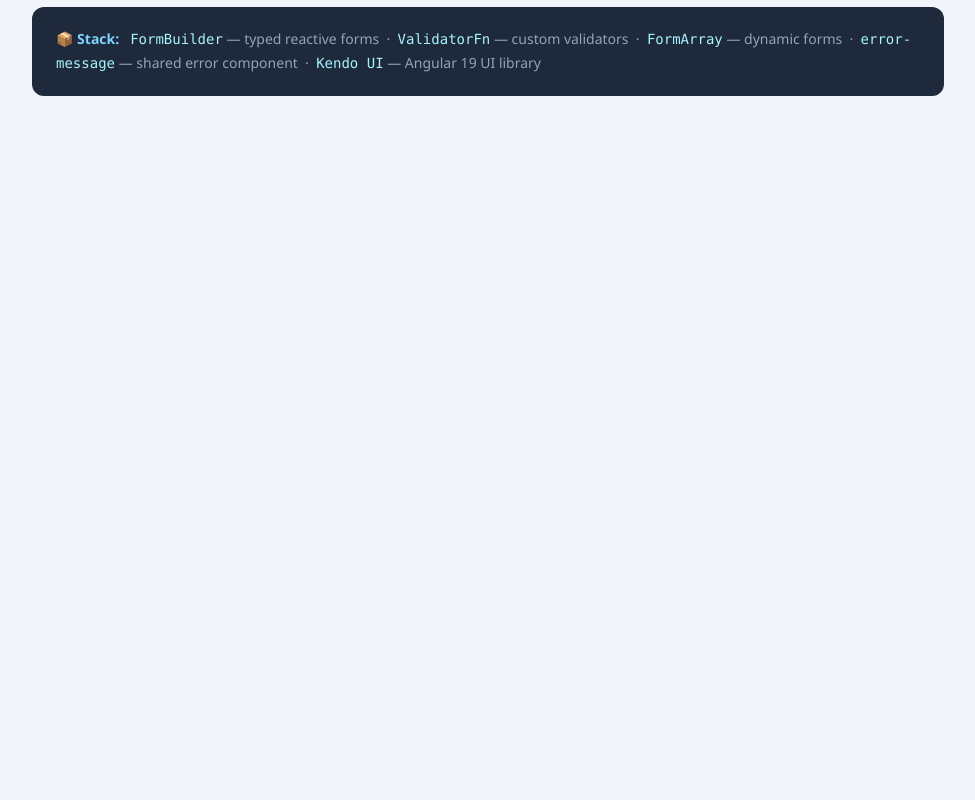
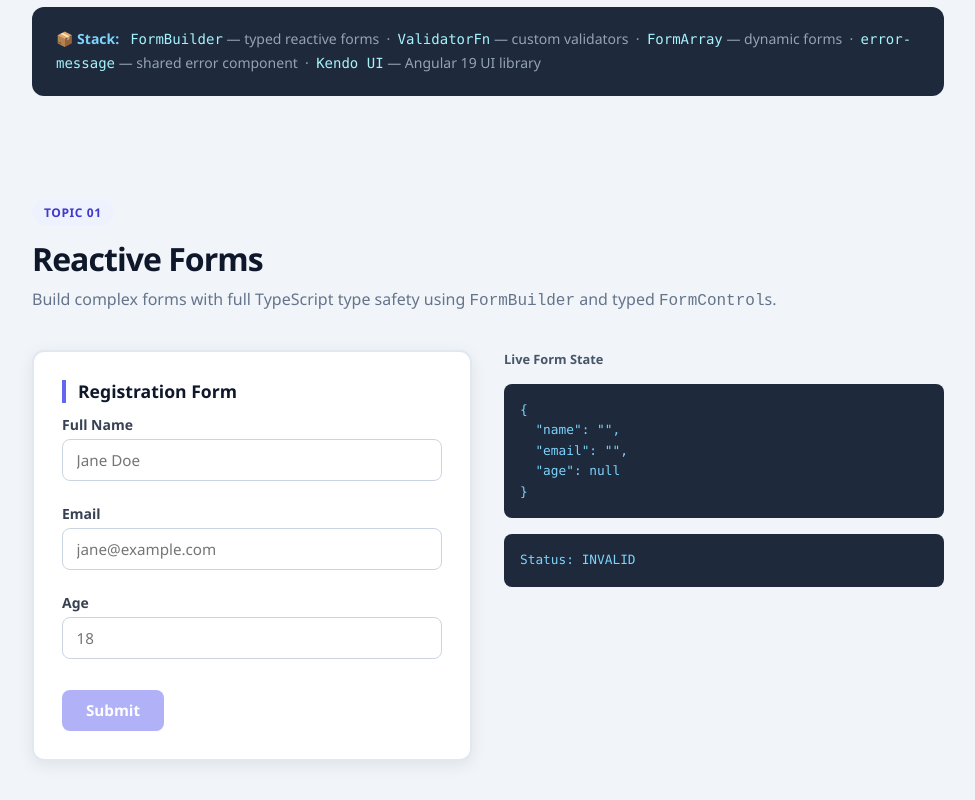
Before and after one commit to SantiAKeHe/AngularForms-Validators, an Angular app in the folder angularApp/: page / in a window 1280 px wide. Shown: the part 1101-1901 px from the top of the page, without its empty margins (152-1127 px from the left). Before the commit the page ends 1261 px from the top, so only its background shows below. Built offline with nearby package versions, Linux system fonts and the light colour scheme.

Commit message:
feat(jr): issue #15 — feat: Reactive Forms educational section

```diff
--- a/angularApp/src/app/app.html
+++ b/angularApp/src/app/app.html
@@ -59,4 +59,6 @@
 
 </div>
 
+<app-reactive />
+
 <router-outlet />
--- a/angularApp/src/app/app.ts
+++ b/angularApp/src/app/app.ts
@@ -1,5 +1,6 @@
 import { Component, signal } from '@angular/core';
 import { RouterOutlet } from '@angular/router';
+import { ReactiveComponent } from './reactive/reactive.component';
 
 interface TopicCard {
   tag: string;
@@ -13,7 +14,7 @@ interface TopicCard {
 
 @Component({
   selector: 'app-root',
-  imports: [RouterOutlet],
+  imports: [RouterOutlet, ReactiveComponent],
   templateUrl: './app.html',
   styleUrl: './app.scss',
 })
--- /dev/null
+++ b/angularApp/src/app/reactive/reactive.component.html
@@ -0,0 +1,73 @@
+<section class="page" id="reactive">
+  <span class="section-badge badge--reactive">Topic 01</span>
+  <h1 class="page-title">Reactive Forms</h1>
+  <p class="page-subtitle">
+    Build complex forms with full TypeScript type safety using
+    <code>FormBuilder</code> and typed <code>FormControl</code>s.
+  </p>
+
+  <div class="demo-grid">
+
+    <!-- ── Form ───────────────────────────────────────────────────────── -->
+    <div class="form-wrapper">
+      <h2>Registration Form</h2>
+
+      <form [formGroup]="form" (ngSubmit)="onSubmit()">
+
+        <div class="form-group">
+          <label for="name">Full Name</label>
+          <input
+            id="name"
+            type="text"
+            formControlName="name"
+            [attr.aria-invalid]="name.invalid && name.touched ? true : null"
+            placeholder="Jane Doe"
+          />
+          <app-error-message [control]="name" />
+        </div>
+
+        <div class="form-group">
+          <label for="email">Email</label>
+          <input
+            id="email"
+            type="email"
+            formControlName="email"
+            [attr.aria-invalid]="email.invalid && email.touched ? true : null"
+            placeholder="jane@example.com"
+          />
+          <app-error-message [control]="email" />
+        </div>
+
+        <div class="form-group">
+          <label for="age">Age</label>
+          <input
+            id="age"
+            type="number"
+            formControlName="age"
+            [attr.aria-invalid]="age.invalid && age.touched ? true : null"
+            placeholder="18"
+          />
+          <app-error-message [control]="age" />
+        </div>
+
+        <button type="submit" [disabled]="form.invalid">Submit</button>
+
+      </form>
+
+      @if (submittedValues()) {
+        <div class="alert alert--success" style="margin-top: 1.25rem">
+          <strong>Submitted values:</strong>
+          <pre style="margin-top: 0.5rem; background: transparent; color: inherit; padding: 0; font-size: 0.85rem">{{ submittedValues() | json }}</pre>
+        </div>
+      }
+    </div>
+
+    <!-- ── Playground ─────────────────────────────────────────────────── -->
+    <div>
+      <p class="playground-label">Live Form State</p>
+      <pre class="playground-state">{{ form.value | json }}</pre>
+      <pre class="playground-state">Status: {{ form.status }}</pre>
+    </div>
+
+  </div>
+</section>
--- /dev/null
+++ b/angularApp/src/app/reactive/reactive.component.scss
@@ -0,0 +1 @@
+/* Styles live in global styles.scss */
--- /dev/null
+++ b/angularApp/src/app/reactive/reactive.component.ts
@@ -0,0 +1,59 @@
+import { Component, inject, signal } from '@angular/core';
+import { JsonPipe } from '@angular/common';
+import { FormBuilder, FormControl, ReactiveFormsModule, Validators } from '@angular/forms';
+import { ErrorMessageComponent } from '../shared/components/error-message/error-message.component';
+
+interface RegistrationFormValue {
+  name: string;
+  email: string;
+  age: number | null;
+}
+
+@Component({
+  selector: 'app-reactive',
+  standalone: true,
+  imports: [ReactiveFormsModule, JsonPipe, ErrorMessageComponent],
+  templateUrl: './reactive.component.html',
+  styleUrl: './reactive.component.scss',
+})
+export class ReactiveComponent {
+  private fb = inject(FormBuilder);
+
+  form = this.fb.group({
+    name: this.fb.nonNullable.control<string>('', {
+      validators: [Validators.required],
+      updateOn: 'blur',
+    }),
+    email: this.fb.nonNullable.control<string>('', {
+      validators: [Validators.required, Validators.email],
+      updateOn: 'blur',
+    }),
+    age: this.fb.control<number | null>(null, {
+      validators: [Validators.required, Validators.min(18)],
+      updateOn: 'blur',
+    }),
+  });
+
+  submittedValues = signal<RegistrationFormValue | null>(null);
+
+  get name(): FormControl<string> {
+    return this.form.controls.name;
+  }
+
+  get email(): FormControl<string> {
+    return this.form.controls.email;
+  }
+
+  get age(): FormControl<number | null> {
+    return this.form.controls.age;
+  }
+
+  onSubmit(): void {
+    if (this.form.invalid) {
+      this.form.markAllAsTouched();
+      return;
+    }
+    const { name, email, age } = this.form.getRawValue();
+    this.submittedValues.set({ name, email, age });
+  }
+}
--- /dev/null
+++ b/angularApp/src/app/shared/components/error-message/error-message.component.html
@@ -0,0 +1,3 @@
+@if (errorMessage) {
+  <span class="error-msg">{{ errorMessage }}</span>
+}
--- /dev/null
+++ b/angularApp/src/app/shared/components/error-message/error-message.component.scss
@@ -0,0 +1 @@
+/* Styles live in global styles.scss under .error-msg */
--- /dev/null
+++ b/angularApp/src/app/shared/components/error-message/error-message.component.ts
@@ -0,0 +1,30 @@
+import { Component, Input } from '@angular/core';
+import { AbstractControl } from '@angular/forms';
+import { CommonModule } from '@angular/common';
+
+const ERROR_MESSAGES: Record<string, string> = {
+  required: 'This field is required',
+  email: 'Enter a valid email address',
+  minlength: 'Value is too short',
+  maxlength: 'Value is too long',
+  min: 'Value is below the minimum allowed',
+  noSpaces: 'Spaces are not allowed',
+  passwordMismatch: 'Passwords do not match',
+};
+
+@Component({
+  selector: 'app-error-message',
+  standalone: true,
+  imports: [CommonModule],
+  templateUrl: './error-message.component.html',
+  styleUrl: './error-message.component.scss',
+})
+export class ErrorMessageComponent {
+  @Input() control!: AbstractControl;
+
+  get errorMessage(): string | null {
+    if (!this.control.errors || !this.control.touched) return null;
+    const firstKey = Object.keys(this.control.errors)[0];
+    return ERROR_MESSAGES[firstKey] ?? 'Invalid value';
+  }
+}
```
